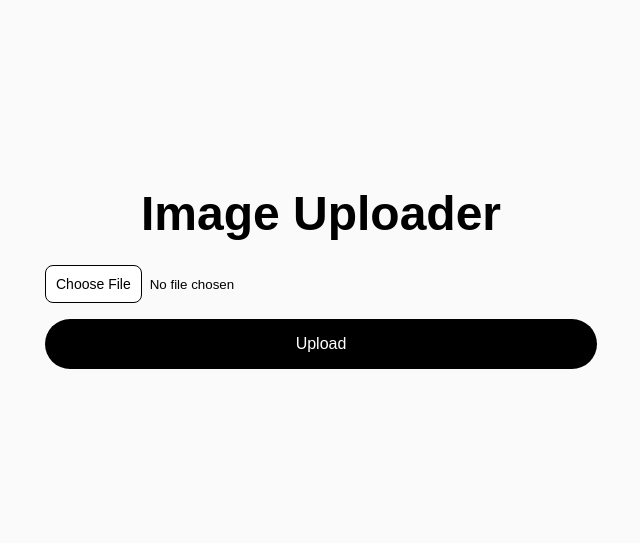
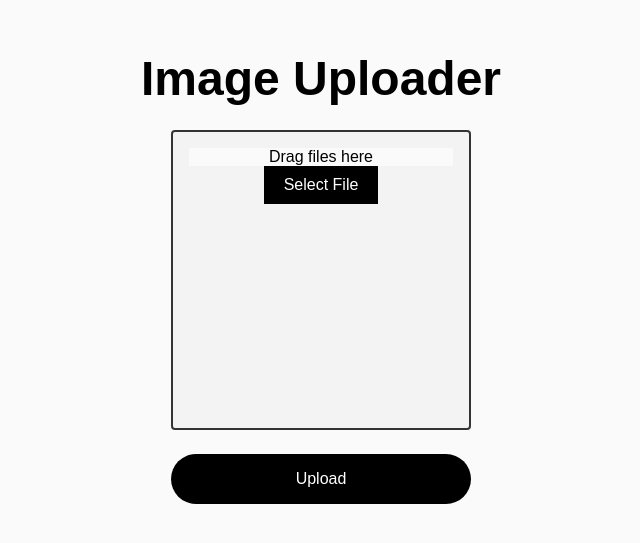
Before and after one commit to ArnavVarshney/image-upload, a Next.js app: page / in a window 1280 px wide. Shown: the part 139-682 px from the top of the page, without its empty margins (319-959 px from the left). Built offline with nearby package versions, Linux system fonts and the light colour scheme.

Commit message:
Add drag/drop box
Signed-off-by: Arnav Varshney <varshney.arnav@gmail.com>

```diff
--- a/app/globals.css
+++ b/app/globals.css
@@ -66,3 +66,30 @@ form {
     display: flex;
     flex-direction: column;
 }
+
+.dropzone {
+    border: 2px solid #333;
+    padding: 16px;
+    margin-bottom: 24px;
+    height: 300px;
+    width: 300px;
+    text-align: center;
+    border-radius: 4px;
+    box-sizing: border-box;
+    transition: background-color 0.3s ease;
+    background-color: #f3f3f3;
+}
+
+.dropzone.dragging {
+    background-color: #c3c3c3;
+}
+
+.file-select-button {
+    display: inline-block;
+    background-color: #000;
+    color: #fff;
+    padding: 10px 20px;
+    text-align: center;
+    text-decoration: none;
+    cursor: pointer;
+}
--- a/app/page.tsx
+++ b/app/page.tsx
@@ -1,12 +1,13 @@
 'use client'
 
 import React, {useState} from 'react'
-import Container from '@mui/material/Container'
 
 
 export default function Page() {
     const [file, setFile] = useState<File | null>(null)
     const [uploading, setUploading] = useState(false)
+    const [fileName, setFileName] = useState<string>('Drag files here')
+    const [dragging, setDragging] = useState(false);
 
     const handleSubmit = async (e: React.FormEvent<HTMLFormElement>) => {
         e.preventDefault()
@@ -38,6 +39,9 @@ export default function Page() {
             })
 
             if (uploadResponse.ok) {
+                // console.log(fields);
+                // const s3Url = `https://${fields.bucket}.s3.ap-east-1.amazonaws.com/${fields.key}`;
+                // console.log('Uploaded file URL:', s3Url);
                 alert('Upload successful!')
             } else {
                 console.error('S3 Upload Error:', uploadResponse)
@@ -50,32 +54,79 @@ export default function Page() {
         setUploading(false)
     }
 
+    const handleDragEnter = (e: React.DragEvent<HTMLDivElement>) => {
+        e.preventDefault();
+        e.stopPropagation();
+        setDragging(true);
+    };
+
+    const handleDragLeave = (e: React.DragEvent<HTMLDivElement>) => {
+        e.preventDefault();
+        e.stopPropagation();
+        setDragging(false);
+    };
+
+    const handleDragOver = (e: React.DragEvent<HTMLDivElement>) => {
+        e.preventDefault();
+        e.stopPropagation();
+    };
+
+    const handleDrop = (e: React.DragEvent<HTMLDivElement>) => {
+        e.preventDefault();
+        e.stopPropagation();
+        setDragging(false);
+
+        if (e.dataTransfer.files && e.dataTransfer.files.length > 0) {
+            const droppedFile = e.dataTransfer.files[0];
+            const maxSize = 5 * 1024 * 1024; // 5MB in bytes
+
+            if (droppedFile.size > maxSize) {
+                alert('File size exceeds 5MB. Please select a smaller file.');
+                return;
+            }
+
+            setFile(droppedFile);
+            setFileName(droppedFile.name); // set the file name
+            e.dataTransfer.clearData();
+        }
+    };
+
     return (
         <main>
-            <Container maxWidth="sm">
             <h1>Image Uploader</h1>
             <form onSubmit={handleSubmit}>
+                <div className={`dropzone ${dragging ? 'dragging' : ''}`} onDragEnter={handleDragEnter}
+                     onDragLeave={handleDragLeave} onDragOver={handleDragOver} onDrop={handleDrop}>
+                    <p>{fileName}</p>
+                    <label htmlFor="file" className="file-select-button">
+                        Select File
+                    </label>
                     <input
                         id="file"
                         type="file"
                         onChange={(e) => {
                             const files = e.target.files
                             if (files) {
-                                const maxSize = 5 * 1024 * 1024;
-                                if (files[0].size > maxSize) {
-                                    alert('File is too large. Max file size is 5MB.')
-                                    return
+                                const selectedFile = files[0];
+                                const maxSize = 5 * 1024 * 1024; // 5MB in bytes
+
+                                if (selectedFile.size > maxSize) {
+                                    alert('File size exceeds 5MB. Please select a smaller file.');
+                                    return;
                                 }
-                                setFile(files[0])
+
+                                setFile(selectedFile);
+                                setFileName(selectedFile.name);
                             }
                         }}
                         accept="image/png"
+                        style={{display: 'none'}}
                     />
+                </div>
                 <button type="submit" disabled={uploading}>
                     Upload
                 </button>
             </form>
-            </Container>
         </main>
     )
 }
--- a/package.json
+++ b/package.json
@@ -9,9 +9,6 @@
     "lint": "next lint"
   },
   "dependencies": {
-    "@emotion/react": "^11.11.4",
-    "@emotion/styled": "^11.11.5",
-    "@mui/material": "^5.15.15",
     "@types/uuid": "^9.0.8",
     "@vercel/analytics": "^1.2.2",
     "@vercel/speed-insights": "^1.0.10",
```
Lines whose indentation alone changed are shown as unchanged.
